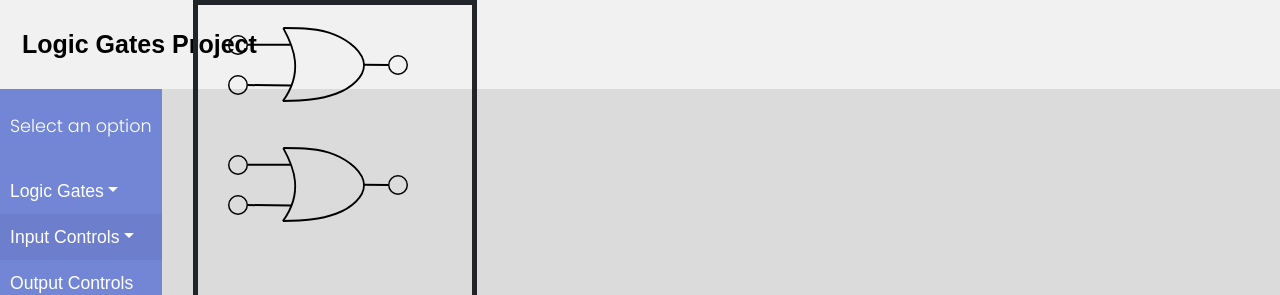
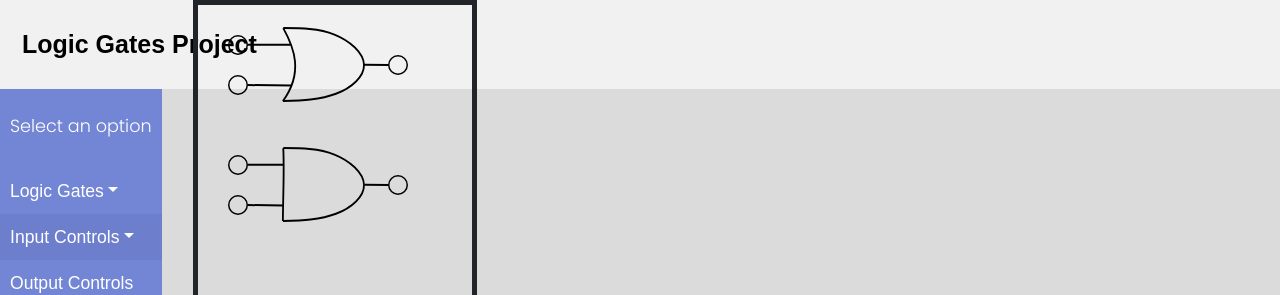
Before and after one commit to jamesdistefano1/logicGates, a React (Create React App) app: page / in a window 1280 px wide. Shown: the top 295 px of the page. Built offline with nearby package versions, Linux system fonts and the light colour scheme.

Commit message:
Stopping place, I know what I'm doing now, need logicgate element to work on

```diff
--- a/src/modules/application/canvas/Canvas.js
+++ b/src/modules/application/canvas/Canvas.js
@@ -18,16 +18,25 @@ class Canvas extends React.Component{
   }
 
 
+
   render(){
 
     return(
       <div>
         <div id="canvas" style={{height: '500px', width: '90%', position: 'relative', overflow: 'auto',  padding: '0'}}>
           {
-            this.state.gateArray.map((type)=>{
-              return(
-                <Or />
-	      )
+            this.state.gateArray.map((gate)=>{
+              console.log(gate.type);
+              if (gate.type == "OR"){
+                return(
+                  <Or />
+	        )
+	      }
+	      if (gate.type == "AND"){
+		return (
+                  <And />
+                )
+	      }
 	    })
 	  }
 
```
